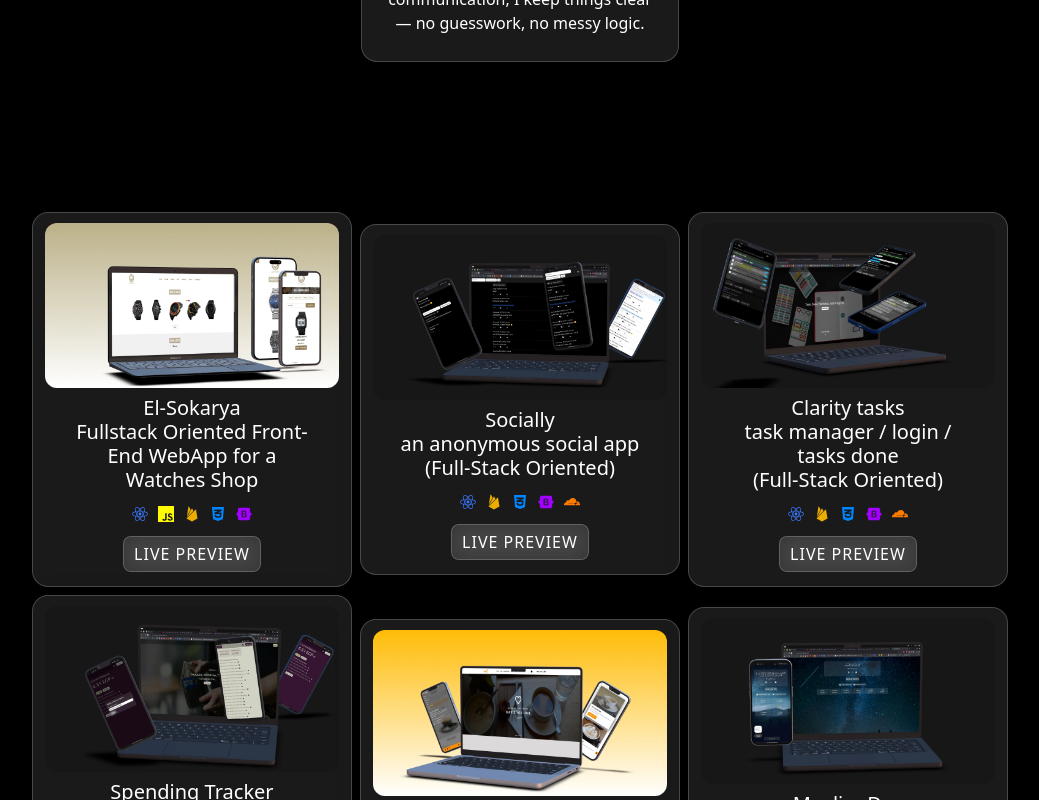
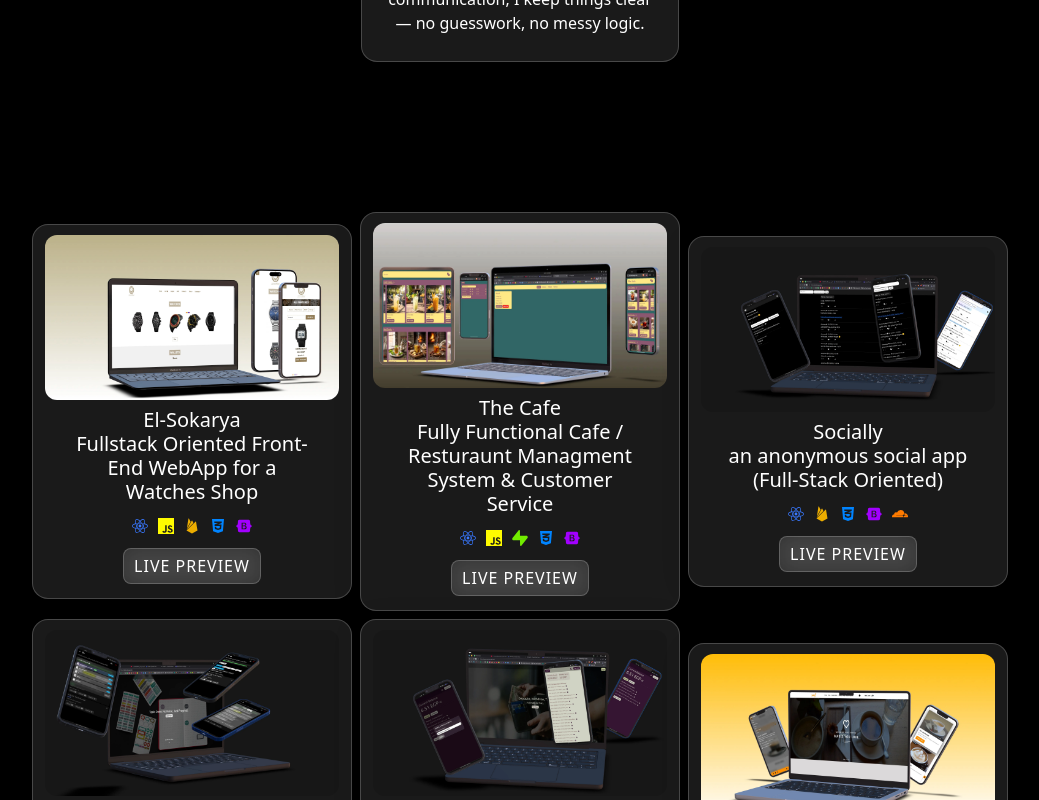
Before and after one commit to a-elshennawy/portfolio-NextJS, a Next.js app: page / in a window 1280 px wide. Shown: the part 1613-2413 px from the top of the page, without its empty margins (120-1159 px from the left). Built offline with nearby package versions, Linux system fonts and the light colour scheme.

Commit message:
new project

```diff
--- a/app/globals.css
+++ b/app/globals.css
@@ -115,6 +115,9 @@ section {
 .firebase {
   color: #ecad00 !important;
 }
+.SupaBase {
+  color: #72ec00 !important;
+}
 .cloudflare {
   color: #ff7b00 !important;
 }
--- a/components/About/About.module.scss
+++ b/components/About/About.module.scss
@@ -55,6 +55,9 @@
       .firebase {
         color: #ecad00 !important;
       }
+      .SupaBase {
+        color: #72ec00 !important;
+      }
       .cloudflare {
         color: #ff7b00 !important;
       }
--- a/components/About/About.tsx
+++ b/components/About/About.tsx
@@ -12,7 +12,7 @@ import {
   FaHtml5,
   FaReact,
 } from "react-icons/fa";
-import { SiClerk, SiJavascript, SiNetlify } from "react-icons/si";
+import { SiClerk, SiJavascript, SiNetlify, SiSupabase } from "react-icons/si";
 import { BsFiletypeScss } from "react-icons/bs";
 import { IoLogoFirebase, IoLogoVercel } from "react-icons/io5";
 import { FaBoltLightning, FaMobileScreen } from "react-icons/fa6";
@@ -97,6 +97,9 @@ const About = () => {
             </span>
             <span className={styles.firebase}>
               <IoLogoFirebase />
+            </span>
+            <span className={styles.SupaBase}>
+              <SiSupabase />
             </span>
             <span className={styles.clerk}>
               <SiClerk />
--- a/components/Projects/Projects.tsx
+++ b/components/Projects/Projects.tsx
@@ -11,7 +11,7 @@ import {
   FaReact,
 } from "react-icons/fa";
 import { IoLogoFirebase } from "react-icons/io5";
-import { SiJavascript, SiNetlify } from "react-icons/si";
+import { SiJavascript, SiNetlify, SiSupabase } from "react-icons/si";
 
 const Projects = () => {
   const { ref } = useInView({
@@ -96,6 +96,66 @@ const Projects = () => {
               }}
             >
               <Image
+                src="/images/theCafe.webp"
+                alt="project preview"
+                fill
+                loading="lazy"
+                style={{ objectFit: "cover", borderRadius: "12px" }}
+              />
+            </div>
+            <div
+              className={`${styles.content} row justify-content-center align-items-center gap-1 col-12`}
+            >
+              <h5 className="col-12 py-2 m-0">
+                The Cafe
+                <br />
+                Fully Functional Cafe / Resturaunt Managment System & Customer
+                Service
+              </h5>
+              <div className="col-12">
+                <span className="react">
+                  <FaReact />
+                </span>
+                <span className="JavaScript">
+                  <SiJavascript />
+                </span>
+                <span className="SupaBase">
+                  <SiSupabase />
+                </span>
+                <span className="css">
+                  <FaCss3Alt />
+                </span>
+                <span className="bootstrap">
+                  <FaBootstrap />
+                </span>
+              </div>
+
+              <div className="col-12 py-1">
+                <button className={`${styles.toWebApp}`}>
+                  <a href="https://the-cafe.pages.dev/" target="_blank">
+                    live preview
+                  </a>
+                </button>
+              </div>
+            </div>
+          </motion.div>
+
+          <motion.div
+            initial={{ x: 100, opacity: 0 }}
+            whileInView={{ x: 0, opacity: 1 }}
+            transition={{ duration: 0.8 }}
+            viewport={{ once: false, amount: 0.3 }}
+            className={`row justify-content-center align-items-center col-lg-3 col-10 glassmorphism ${styles.projectCard}`}
+          >
+            <div
+              className="col-12"
+              style={{
+                position: "relative",
+                width: "100%",
+                aspectRatio: "16/9",
+              }}
+            >
+              <Image
                 src="/images/socially.webp"
                 alt="project preview"
                 fill
@@ -139,7 +199,7 @@ const Projects = () => {
           </motion.div>
 
           <motion.div
-            initial={{ x: 100, opacity: 0 }}
+            initial={{ x: -100, opacity: 0 }}
             whileInView={{ x: 0, opacity: 1 }}
             transition={{ duration: 0.8 }}
             viewport={{ once: false, amount: 0.3 }}
@@ -197,8 +257,8 @@ const Projects = () => {
           </motion.div>
 
           <motion.div
-            initial={{ x: -100, opacity: 0 }}
-            whileInView={{ x: 0, opacity: 1 }}
+            initial={{ y: 100, opacity: 0 }}
+            whileInView={{ y: 0, opacity: 1 }}
             transition={{ duration: 0.8 }}
             viewport={{ once: false, amount: 0.3 }}
             className={`row justify-content-center align-items-center col-lg-3 col-10 glassmorphism ${styles.projectCard}`}
@@ -256,8 +316,8 @@ const Projects = () => {
           </motion.div>
 
           <motion.div
-            initial={{ y: 100, opacity: 0 }}
-            whileInView={{ y: 0, opacity: 1 }}
+            initial={{ x: 100, opacity: 0 }}
+            whileInView={{ x: 0, opacity: 1 }}
             transition={{ duration: 0.8 }}
             viewport={{ once: false, amount: 0.3 }}
             className={`row justify-content-center align-items-center col-lg-3 col-10 glassmorphism ${styles.projectCard}`}
@@ -310,7 +370,7 @@ const Projects = () => {
           </motion.div>
 
           <motion.div
-            initial={{ x: 100, opacity: 0 }}
+            initial={{ x: -100, opacity: 0 }}
             whileInView={{ x: 0, opacity: 1 }}
             transition={{ duration: 0.8 }}
             viewport={{ once: false, amount: 0.3 }}
@@ -368,8 +428,8 @@ const Projects = () => {
           </motion.div>
 
           <motion.div
-            initial={{ x: -100, opacity: 0 }}
-            whileInView={{ x: 0, opacity: 1 }}
+            initial={{ y: 100, opacity: 0 }}
+            whileInView={{ y: 0, opacity: 1 }}
             transition={{ duration: 0.8 }}
             viewport={{ once: false, amount: 0.3 }}
             className={`row justify-content-center align-items-center col-lg-3 col-10 glassmorphism ${styles.projectCard}`}
@@ -419,8 +479,8 @@ const Projects = () => {
           </motion.div>
 
           <motion.div
-            initial={{ y: 100, opacity: 0 }}
-            whileInView={{ y: 0, opacity: 1 }}
+            initial={{ x: 100, opacity: 0 }}
+            whileInView={{ x: 0, opacity: 1 }}
             transition={{ duration: 0.8 }}
             viewport={{ once: false, amount: 0.3 }}
             className={`row justify-content-center align-items-center col-lg-3 col-10 glassmorphism ${styles.projectCard}`}
@@ -477,7 +537,7 @@ const Projects = () => {
           </motion.div>
 
           <motion.div
-            initial={{ x: 100, opacity: 0 }}
+            initial={{ x: -100, opacity: 0 }}
             whileInView={{ x: 0, opacity: 1 }}
             transition={{ duration: 0.8 }}
             viewport={{ once: false, amount: 0.3 }}
@@ -535,8 +595,8 @@ const Projects = () => {
           </motion.div>
 
           <motion.div
-            initial={{ x: -100, opacity: 0 }}
-            whileInView={{ x: 0, opacity: 1 }}
+            initial={{ y: 100, opacity: 0 }}
+            whileInView={{ y: 0, opacity: 1 }}
             transition={{ duration: 0.8 }}
             viewport={{ once: false, amount: 0.3 }}
             className={`row justify-content-center align-items-center col-lg-3 col-10 glassmorphism ${styles.projectCard}`}
@@ -589,8 +649,8 @@ const Projects = () => {
           </motion.div>
 
           <motion.div
-            initial={{ y: 100, opacity: 0 }}
-            whileInView={{ y: 0, opacity: 1 }}
+            initial={{ x: 100, opacity: 0 }}
+            whileInView={{ x: 0, opacity: 1 }}
             transition={{ duration: 0.8 }}
             viewport={{ once: false, amount: 0.3 }}
             className={`row justify-content-center align-items-center col-lg-3 col-10 glassmorphism ${styles.projectCard}`}
@@ -643,8 +703,8 @@ const Projects = () => {
           </motion.div>
 
           <motion.div
-            initial={{ x: 100, opacity: 0 }}
-            whileInView={{ x: 0, opacity: 1 }}
+            initial={{ y: 100, opacity: 0 }}
+            whileInView={{ y: 0, opacity: 1 }}
             transition={{ duration: 0.8 }}
             viewport={{ once: false, amount: 0.3 }}
             className={`row justify-content-center align-items-center col-lg-3 col-10 glassmorphism ${styles.projectCard}`}
```
Also changed, not shown: public/images/theCafe.webp (added).
